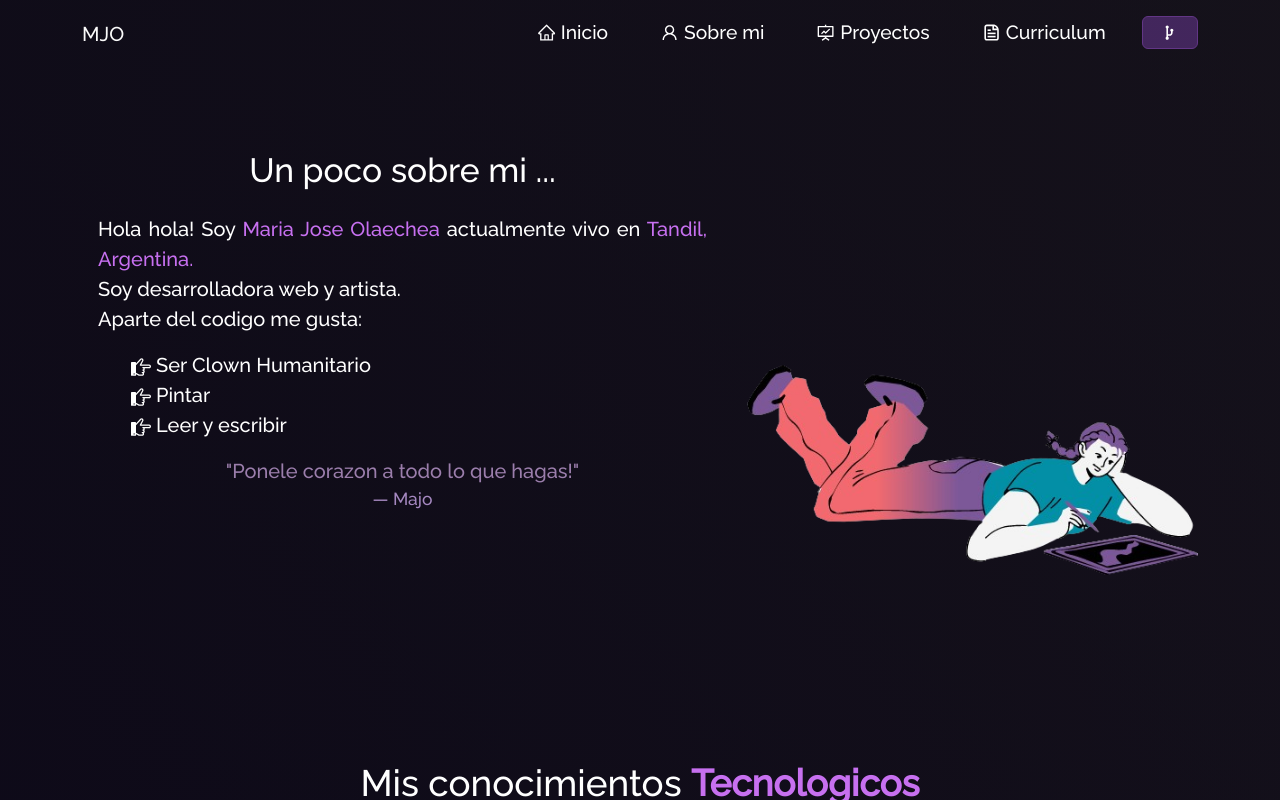
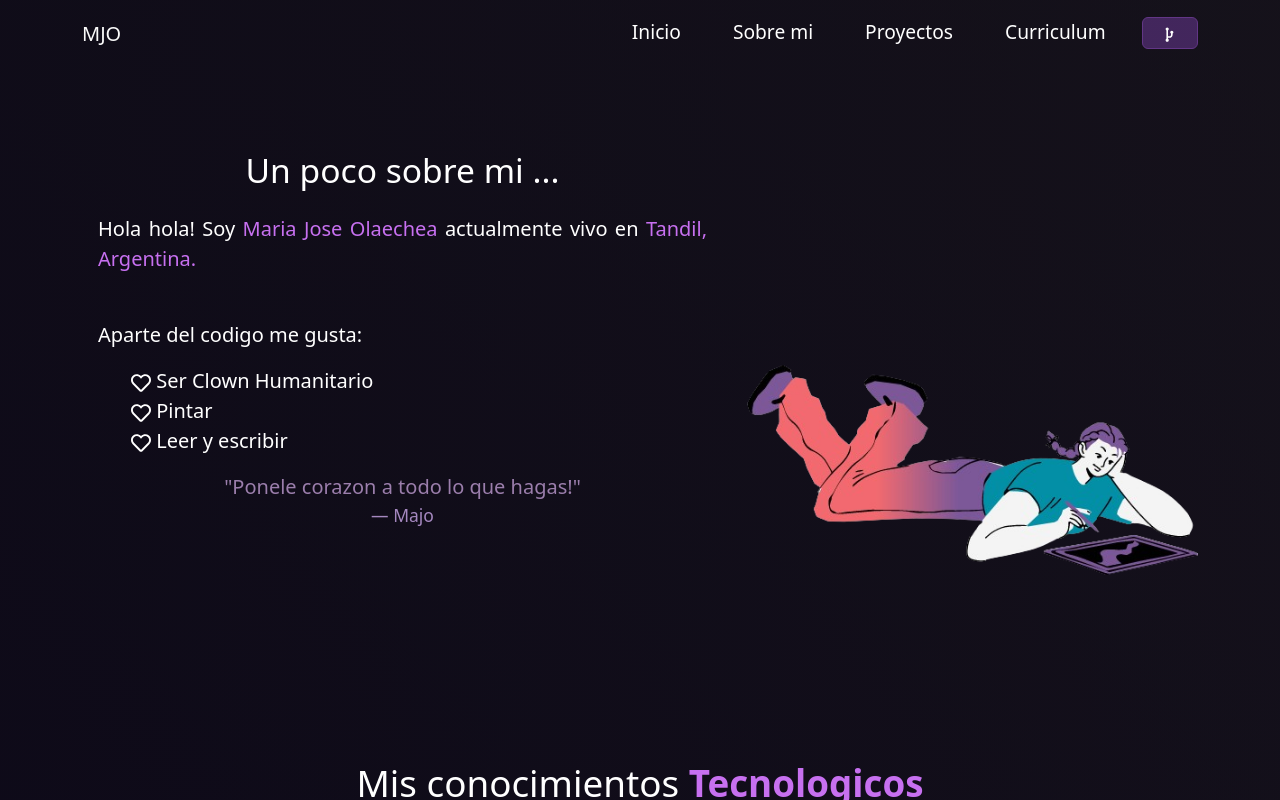
Before and after one commit to OLAEMJO8/Portfolio2024, a React (Create React App) app: page /about in a window 1280 px wide. Shown: the top 800 px of the page. Built offline with nearby package versions, Linux system fonts and the light colour scheme.

Commit message:
Edit. style

```diff
--- a/src/components/About/AboutCard.js
+++ b/src/components/About/AboutCard.js
@@ -1,6 +1,6 @@
 import React from "react";
 import Card from "react-bootstrap/Card";
-import { ImPointRight } from "react-icons/im";
+import { FaRegHeart } from "react-icons/fa";
 
 function AboutCard() {
   return (
@@ -9,22 +9,22 @@ function AboutCard() {
         <blockquote className="blockquote mb-0">
           <p style={{ textAlign: "justify" }}>
             Hola hola! Soy <span className="purple">Maria Jose Olaechea </span>
-            actualmente vivo en  <span className="purple"> Tandil, Argentina.</span>
-            <br />
-            Soy desarrolladora web y artista.
-
-            <br />
+            actualmente vivo en{" "}
+            <span className="purple"> Tandil, Argentina.</span>
+            <p>
+              <br />
+            </p>
             Aparte del codigo me gusta:
           </p>
           <ul>
             <li className="about-activity">
-              <ImPointRight /> Ser Clown Humanitario
+              <FaRegHeart /> Ser Clown Humanitario
             </li>
             <li className="about-activity">
-              <ImPointRight /> Pintar
+              <FaRegHeart /> Pintar
             </li>
             <li className="about-activity">
-              <ImPointRight /> Leer y escribir
+              <FaRegHeart /> Leer y escribir
             </li>
           </ul>
 
--- a/src/components/Home/Home.js
+++ b/src/components/Home/Home.js
@@ -3,8 +3,6 @@ import { Container, Row, Col } from "react-bootstrap";
 import homeLogo from "../../Assets/home-main.png";
 import Particle from "../Particle";
 import Home2 from "./Home2";
-import Type from "./Type";
-
 
 function Home() {
   return (
@@ -14,32 +12,34 @@ function Home() {
         <Container className="home-content">
           <Row>
             <Col md={7} className="home-header">
-              <h1 style={{ paddingBottom: 15 }} className="heading">
+              <h1 style={{ paddingBottom: 15 }} className="heading-name">
                 Hola a todos{" "}
                 <span className="wave" role="img" aria-labelledby="wave">
                   👋🏻
-                </span>
-              </h1>
-
-              <h1 className="heading-name">
+                </span> {" "}
                 Soy
                 <strong className="main-name"> Majo</strong>
               </h1>
 
+
+
               <div style={{ padding: 50, textAlign: "left" }}>
-                <Type />
+                <div className="tracking-in-contract">
+                  <h2> Desarrolladora Front End</h2>
+                </div>
+                <div className="tracking-in-contract">
+                  <h2 className="main-name"> Artista</h2>
+                </div>
               </div>
             </Col>
 
             <Col md={5} style={{ paddingBottom: 20 }}>
-
               <img
                 src={homeLogo}
                 alt="home pic"
                 className="img-fluid"
                 style={{ maxHeight: "400px" }}
               />
-
             </Col>
           </Row>
         </Container>
--- a/src/components/Navbar.js
+++ b/src/components/Navbar.js
@@ -7,13 +7,7 @@ import Button from "react-bootstrap/Button";
 import { Link } from "react-router-dom";
 import { CgGitFork } from "react-icons/cg";
 
-import {
-  AiOutlineHome,
-  AiOutlineFundProjectionScreen,
-  AiOutlineUser,
-} from "react-icons/ai";
 
-import { CgFileDocument } from "react-icons/cg";
 
 function NavBar() {
   const [expand, updateExpanded] = useState(false);
@@ -38,7 +32,7 @@ function NavBar() {
     >
       <Container>
         <Navbar.Brand href="/" className="d-flex">
-          {/* <img src={logo} className="img-fluid logo" alt="brand" /> */}
+
           MJO
         </Navbar.Brand>
         <Navbar.Toggle
@@ -55,7 +49,7 @@ function NavBar() {
           <Nav className="ms-auto" defaultActiveKey="#home">
             <Nav.Item>
               <Nav.Link as={Link} to="/" onClick={() => updateExpanded(false)}>
-                <AiOutlineHome style={{ marginBottom: "2px" }} /> Inicio
+                 Inicio
               </Nav.Link>
             </Nav.Item>
 
@@ -65,7 +59,7 @@ function NavBar() {
                 to="/about"
                 onClick={() => updateExpanded(false)}
               >
-                <AiOutlineUser style={{ marginBottom: "2px" }} /> Sobre mi
+                 Sobre mi
               </Nav.Link>
             </Nav.Item>
 
@@ -75,9 +69,7 @@ function NavBar() {
                 to="/project"
                 onClick={() => updateExpanded(false)}
               >
-                <AiOutlineFundProjectionScreen
-                  style={{ marginBottom: "2px" }}
-                />{" "}
+               {" "}
                 Proyectos
               </Nav.Link>
             </Nav.Item>
@@ -88,7 +80,7 @@ function NavBar() {
                 to="/resume"
                 onClick={() => updateExpanded(false)}
               >
-                <CgFileDocument style={{ marginBottom: "2px" }} /> Curriculum
+               Curriculum
               </Nav.Link>
             </Nav.Item>
 
--- a/src/components/Projects/ProjectCards.js
+++ b/src/components/Projects/ProjectCards.js
@@ -20,7 +20,7 @@ function ProjectCards(props) {
         {"\n"}
         {"\n"}
 
-        {/* If the component contains Demo link and if it's not a Blog then, it will render the below component  */}
+
 
         {!props.isBlog && props.demoLink && (
           <Button
--- a/src/index.css
+++ b/src/index.css
@@ -1,7 +1,9 @@
-@import url("https://fonts.googleapis.com/css2?family=Raleway:wght@500&display=swap");
+
+@import url("https://fonts.googleapis.com/css2?family=Roboto:wght@500&display=swap");
+
 body {
   margin: 0;
-  font-family: "Raleway", serif !important;
+  font-family: "Roboto", sans-serif ;
   -webkit-font-smoothing: antialiased;
   -moz-osx-font-smoothing: grayscale;
   background-image: linear-gradient(to left, rgb(27 20 41), rgb(20 15 35));
--- a/src/style.css
+++ b/src/style.css
@@ -460,7 +460,7 @@ button:focus {
 }
 
 .project-card-view {
-  box-shadow: 0 4px 5px 3px rgba(119, 53, 136, 0.459) !important;
+  /* box-shadow: 0 4px 5px 3px rgba(119, 53, 136, 0.459) !important; */
   color: white !important;
   background-color: transparent !important;
   opacity: 0.9 !important;
@@ -741,3 +741,30 @@ button:focus {
 .fork-btn-inner::after {
   display: none !important;
 }
+
+ @-webkit-keyframes tracking-in-contract {
+  0% {
+    letter-spacing: 1em;
+    opacity: 0;
+  }
+  40% {
+    opacity: 0.6;
+  }
+  100% {
+    letter-spacing: normal;
+    opacity: 1;
+  }
+}
+@keyframes tracking-in-contract {
+  0% {
+    letter-spacing: 1em;
+    opacity: 0;
+  }
+  40% {
+    opacity: 0.6;
+  }
+  100% {
+    letter-spacing: normal;
+    opacity: 1;
+  }
+}
```
Lines whose indentation alone changed are shown as unchanged.
